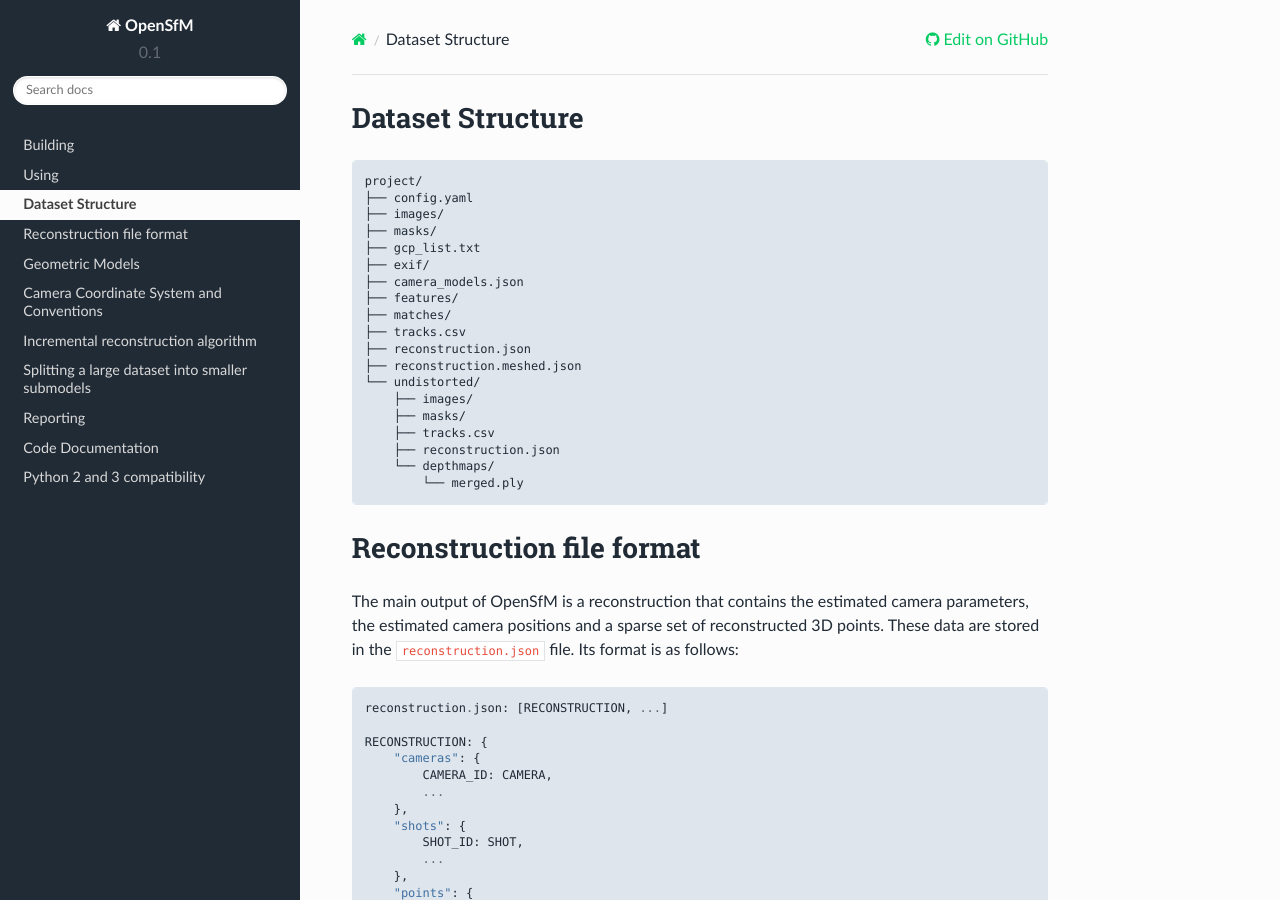
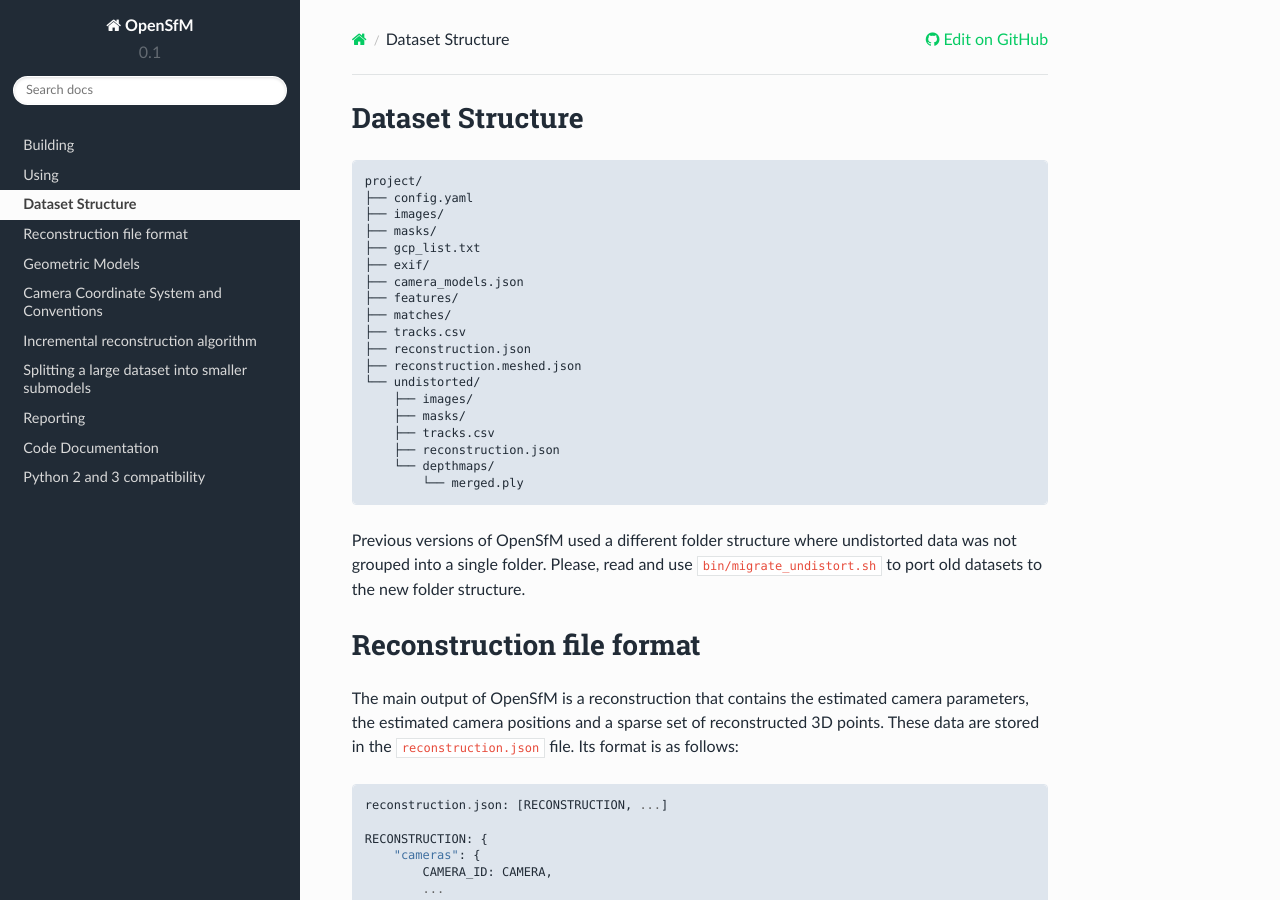
Before and after one commit to mapillary/OpenSfM, a Sphinx documentation site: the page built from doc/source/dataset.rst, in a window 1280 px wide and 900 px high. Built offline with Sphinx 7.4.7 and the Read the Docs theme 2.0.0, drawn with Linux system fonts in a browser that asks for light colours.

Commit message:
feat: add script to migrate old datasets to the single undistort folder format

```diff
--- a/doc/source/dataset.rst
+++ b/doc/source/dataset.rst
@@ -26,6 +26,7 @@
        └── depthmaps/
            └── merged.ply
 
+Previous versions of OpenSfM used a different folder structure where undistorted data was not grouped into a single folder.  Please, read and use ``bin/migrate_undistort.sh`` to port old datasets to the new folder structure.
 
 
 Reconstruction file format
```
Also changed, not shown: 1 other file.
